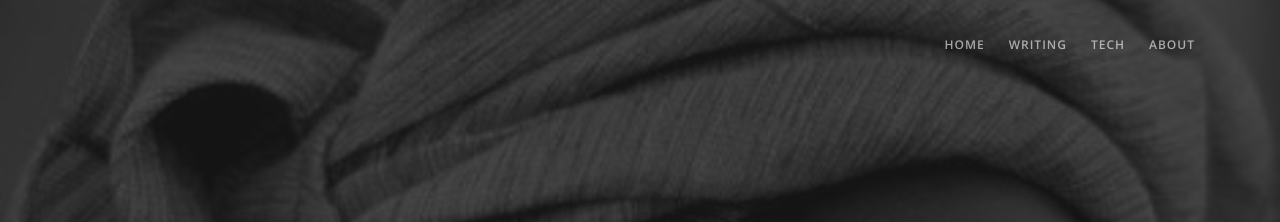
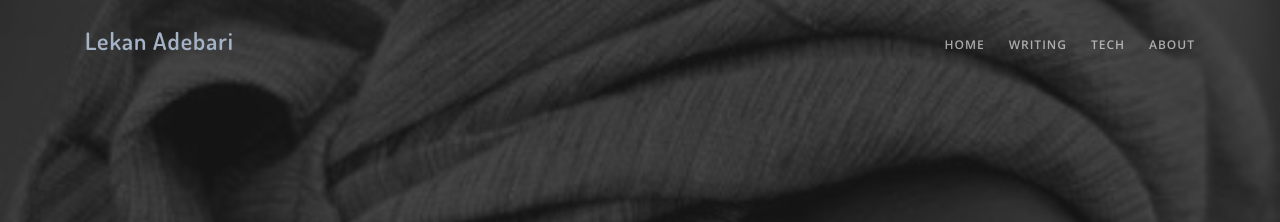
Before and after one commit to horlahlekhon/horlahlekhon, a Jekyll site: the page built from _posts/2018-12-31-yoruba-woman.markdown, in a window 1280 px wide. Shown: the top 222 px of the page. Built offline with Jekyll 4.4.1, drawn with Linux system fonts in a browser that asks for light colours.

Commit message:
well, it works now, added 404 page

```diff
--- a/_includes/_main_header.html
+++ b/_includes/_main_header.html
@@ -4,7 +4,7 @@
 
         <div class="topbar-left">
           <button class="topbar-toggler">&#9776;</button>
-          <a class="topbar-brand" href="index.html">
+          <a class="topbar-brand" href="{{site.baseurl}}">
             {% comment %} <img class="logo-default" src="{{site.baseurl}}/assets/img/logo.png" alt="logo"> {% endcomment %}
             {% comment %} <img class="logo-inverse" src="{{site.baseurl}}/assets/img/logo-light.png" alt="logo"> {% endcomment %}
             <h4 class="bg-transparent text-lighter">Lekan Adebari</h4>
--- a/_includes/_post_header.html
+++ b/_includes/_post_header.html
@@ -4,9 +4,10 @@
 
         <div class="topbar-left">
           <button class="topbar-toggler">&#9776;</button>
-          <a class="topbar-brand" href="index.html">
+          <a class="topbar-brand" href="{{site.baseurl}}">
             {% comment %} <img class="logo-default" src="{{site.baseurl}}/assets/img/logo.png" alt="logo">
             <img class="logo-inverse" src="{{site.baseurl}}/assets/img/logo-light.png" alt="logo"> {% endcomment %}
+            <h4 class="bg-transparent text-lighter">Lekan Adebari</h4>
           </a>
         </div>
         <div class="topbar-right">
```
Also changed, not shown: 404.html (+6 -3 lines).
